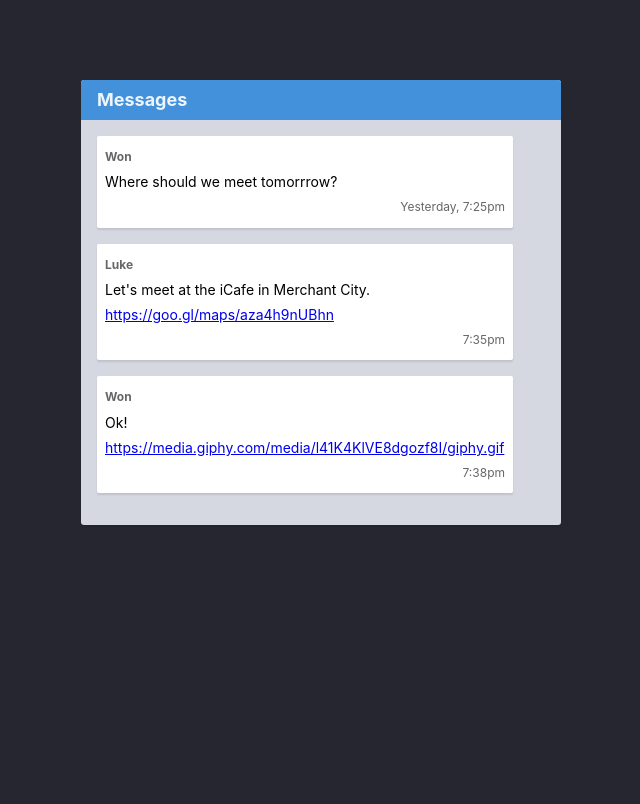
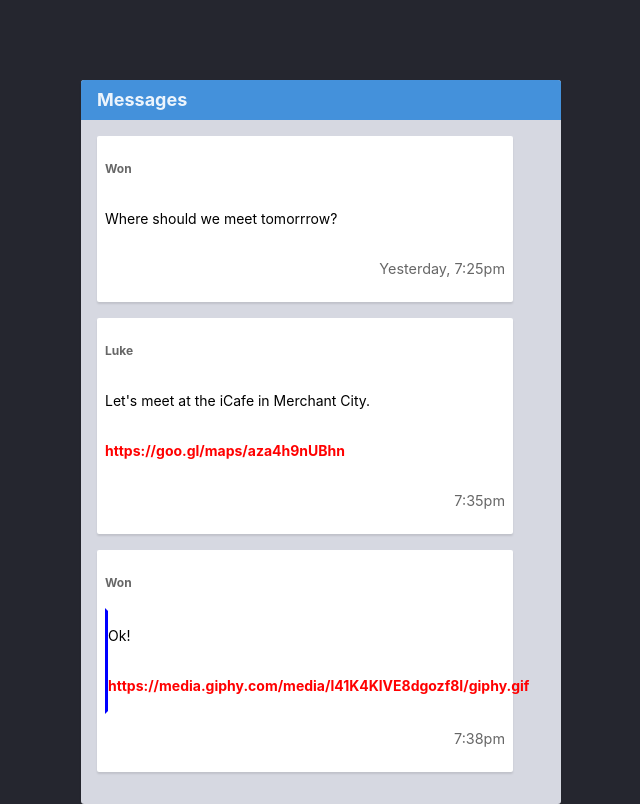
Before and after one commit to khaleds961/Get_Codi_Course, a website: page week-1/6-css-properties/index.html in a window 1280 px wide. Shown: the whole page, without its empty margins (319-959 px from the left). Drawn offline with Linux system fonts and the light colour scheme.

```diff
--- a/week-1/6-css-properties/styles.css
+++ b/week-1/6-css-properties/styles.css
@@ -1 +1,22 @@
 /* Add your CSS code below */
+a {
+  text-decoration: none;
+  color: red;
+  font-weight: bold;
+}
+
+.message__time {
+  font-size: 0.9rem;
+}
+
+.message--unread .message__content {
+  border-style: solid;
+  border-color: white white white blue;
+}
+p:nth-child(1) {
+  opacity: 0.5;
+}
+
+.message {
+  line-height: 50px;
+}
```
